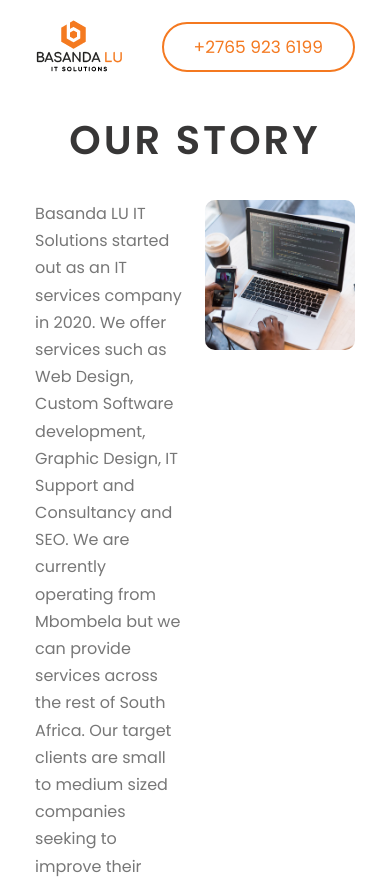
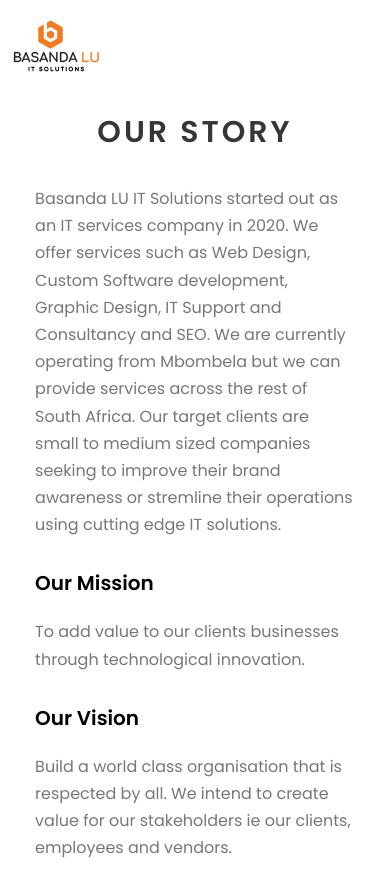
Before and after one commit to safarawolaz/BasandaLu, a Next.js app: page /about in a window 390 px wide. Shown: the top 879 px of the page. Built offline with nearby package versions, Linux system fonts and the light colour scheme.

Commit message:
refactoring about services and contact page

```diff
--- a/styles/About.module.css
+++ b/styles/About.module.css
@@ -7,7 +7,7 @@
 .heading {
     text-align: center;
     margin-top: 3rem;
-    font-size: 4rem;
+    font-size: 3rem;
     text-transform: uppercase;
     color: rgb(55, 54, 54);
     letter-spacing: 3px;
@@ -37,3 +37,18 @@
 .img {
     border-radius: 10px;
 }
+@media screen and (max-width:1096px) {
+
+}
+@media screen and (max-width:768px) {
+
+
+}
+  @media screen and (max-width:600px) {
+    .container {
+        height: auto;
+    }
+    .aboutContainer {
+        flex-direction: column;
+    }
+}
--- a/styles/AboutSection.module.css
+++ b/styles/AboutSection.module.css
@@ -1,12 +1,13 @@
 .container {
     width: 100%;
     height: auto;
-    margin-top: 3rem;
+    margin-top: 6rem;
     margin-left: 0;
     margin-right: 0;
     display: flex;
     padding: 2rem 9%;
     padding-bottom: 10rem;
+    gap: 3rem;
     position: relative;
 
 }
@@ -25,16 +26,16 @@
     border-radius: 10px;
 }
 .subHeading {
-    padding: 0 3rem;
-    margin-left: 4rem;
+    /* padding: 0 3rem; */
+    /* margin-left: 4rem; */
     text-transform: uppercase;
     font-size: 2.3rem;
     color: #eb9c63;
     letter-spacing: 2px;
 }
 .heading {
-    margin-left: 4rem;
-    padding-left: 3rem;
+    /* margin-left: 4rem; */
+    /* padding-left: 3rem; */
     text-transform: uppercase;
     font-size: 4rem;
     font-weight: bolder;
@@ -43,8 +44,8 @@
     font-weight: 700;
 }
 .content {
-    margin-left: 4rem;
-    padding-left: 3rem;
+    /* margin-left: 4rem; */
+    /* padding-left: 3rem; */
     font-size: 1.6rem;
     line-height: 1.8;
     color: #777;
@@ -102,6 +103,9 @@
       }
  }
  @media screen and (max-width:600px) {
+    .container {
+        margin-top: -6rem;
+    }
     .subHeading {
         margin-left: 0rem;
         text-transform: uppercase;
@@ -111,10 +115,10 @@
         letter-spacing: 2px;
     }
     .heading {
-        margin-left: 0;
+        /* margin-left: -6rem; */
         text-transform: uppercase;
         text-align: center;
-        font-size: 4rem;
+        font-size: 3rem;
         font-weight: bolder;
         color: rgb(55, 54, 54);
         margin-bottom: 3rem;
--- a/styles/CTASection.module.css
+++ b/styles/CTASection.module.css
@@ -54,3 +54,9 @@
     font-size: 3rem;
    }
 }
+@media screen and (max-width:600px) {
+    .heading {
+     font-size: 3rem;
+     text-align: center;
+    }
+ }
--- a/styles/Contact.module.css
+++ b/styles/Contact.module.css
@@ -15,8 +15,8 @@
     font-size: 2.3rem;
     color: #eb9c63;
     letter-spacing: 2px;
-    margin-top: 6rem;
-    padding-top: 6rem;
+    margin-top: 3rem;
+    padding-top: 0rem;
 }
 .heading {
     text-transform: uppercase;
--- a/styles/Footer.module.css
+++ b/styles/Footer.module.css
@@ -76,3 +76,9 @@
  }
 
  }
+ @media screen and (max-width:600px) {
+    .footerCopyright {
+        font-size: 1.2rem;
+    }
+
+  }
--- a/styles/Hero.module.css
+++ b/styles/Hero.module.css
@@ -50,7 +50,7 @@
 }
 .btn {
     display: inline-block;
-    padding: 1.5rem 4rem;
+    padding: 1rem 2rem;
     font-size: 1.7rem;
     color: white;
     border: .2rem solid #f47920;
--- a/styles/Navbar.module.css
+++ b/styles/Navbar.module.css
@@ -42,3 +42,26 @@
     }
 
  }
+ @media screen and (max-width:1096px) {
+  .btn {
+    font-size: 1rem;
+  }
+  .container {
+    padding: 2rem 3%;
+  }
+  .navLink {
+    text-align: center;
+}
+}
+
+@media screen and (max-width:768px) {
+    .btn {
+        display: none;
+    }
+}
+
+  @media screen and (max-width:600px) {
+    /* .btn {
+        display: none;
+    } */
+}
--- a/styles/OurServices.module.css
+++ b/styles/OurServices.module.css
@@ -87,3 +87,6 @@
         padding-right: 3%;
     }
  }
+ @media screen and (max-width:600px) {
+    .heading {font-size: 3rem;}
+ }
--- a/styles/Portfolio.module.css
+++ b/styles/Portfolio.module.css
@@ -95,8 +95,14 @@
 
 }
 @media screen and (max-width:600px) {
+    .heading {
+        font-size: 3rem;
+    }
     .item {
-        width: 440px;
-        height: 300px;
+        width: 220px;
+        height: 150px;
+    }
+    .list {
+        margin-left: 5rem;
     }
 }
--- a/styles/PortfolioList.css
+++ b/styles/PortfolioList.css
@@ -1,9 +1,10 @@
 .portfolioList {
     font-size: 14px;
-    margin-right: 50px;
+    margin-right: 15px;
     padding: 7px;
     border-radius: 6px;
     cursor: pointer;
+    text-align: center;
 
 
 }
```
